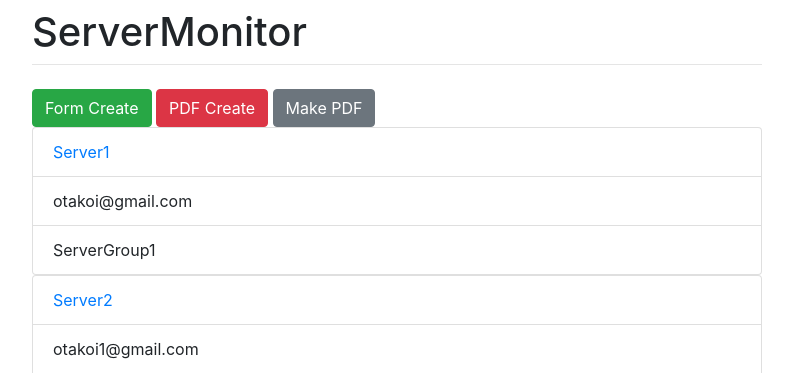
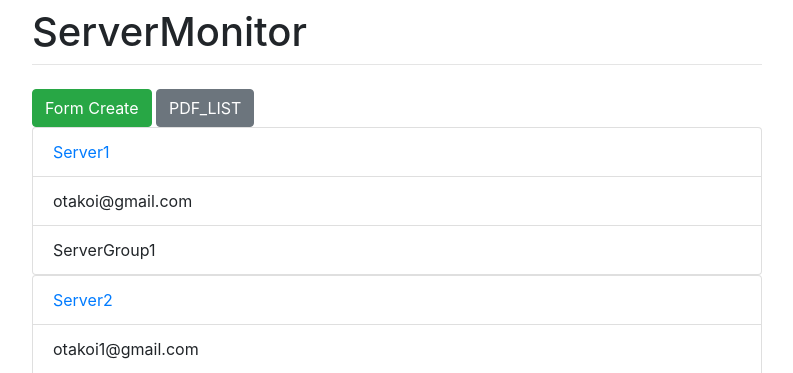
Before and after one commit to HAtherlolz/Django, a Django app: page / in a window 1280 px wide. Shown: the part 56-429 px from the top of the page, without its empty margins (243-1036 px from the left). Run offline with Django 3.2, Linux system fonts and the light colour scheme; data comes from the database, SQL or seed files in the repository; both versions use the stored data as it was after the commit; some libraries are stand-ins or nearby versions.

Commit message:
lab6 update

```diff
--- a/mylabs/comments/models.py
+++ b/mylabs/comments/models.py
@@ -30,5 +30,11 @@ class PdfMaker(models.Model):
     email = models.EmailField()
     url = models.SlugField(max_length=160, unique=True, null=False)
 
+    def get_absolute_pdf_url(self):
+        return reverse("pdf_detail", kwargs={"slug": self.url})
+
+    '''def get_absolute_pdf_export_url(self):
+        return reverse("pdf_export", kwargs={"slug": self.url})'''
+
     def __str__(self):
         return self.name
--- a/mylabs/comments/templates/comments/pdfmaker_detail.html
+++ b/mylabs/comments/templates/comments/pdfmaker_detail.html
@@ -4,9 +4,9 @@
   <ul class="list-group">
     <li class="list-group-item active">{{ pdfmaker.name }}</li>
     <li class="list-group-item">{{ pdfmaker.time}}</li>
-    <li class="list-group-item">{{ pdfmakerr.type }}</li>
+    <li class="list-group-item">{{ pdfmaker.type }}</li>
     <li class="list-group-item">{{ pdfmaker.email}}</li>
-    <a href="{% url 'serv_mon_download' %}" class='btn btn-secondary'>Export</a>
+    <a href="{% url 'pdf_export' pdfmaker.pk %}" class='btn btn-secondary'>MakePDF</a>
   </ul>
 </div>
 {% endblock content%}
--- a/mylabs/comments/templates/comments/pdfmaker_list.html
+++ b/mylabs/comments/templates/comments/pdfmaker_list.html
@@ -1,11 +1,11 @@
 {% extends 'comments/base.html' %}
 {% block content %}
+  <a href="{% url 'serv_mon_list' %}" class='btn btn-success'>Back to MainPage</a>
   <a href="{% url 'pdf_create' %}" class='btn btn-danger'>PDF Create</a>
-  <a href="{% url 'pdf_export' %}"class='btn btn-secondary'>Make PDF</a>
   {% for pdfmaker in pdfmaker_list %}
     <div class="otakoi">
       <ul class="list-group">
-        <a href="{{ servmonitor.get_absolute_url }}" class="list-group-item">{{ pdfmaker.name }}</a>
+        <a href="{{ pdfmaker.get_absolute_pdf_url }}" class="list-group-item">{{ pdfmaker.name }}</a>
         <li class="list-group-item">{{ pdfmaker.email}}</li>
       </ul>
     </div>
--- a/mylabs/comments/templates/comments/servmonitor_detail.html
+++ b/mylabs/comments/templates/comments/servmonitor_detail.html
@@ -9,7 +9,7 @@
     <li class="list-group-item">{{ servmonitor.group }}</li>
     <li class="list-group-item">{{ servmonitor.group_type }}</li>
     <li class="list-group-item">{{ servmonitor.gps}}</li>
-    <a href="{% url 'serv_mon_download' %}" class='btn btn-secondary'>Export</a>
+    <a href="{% url 'serv_mon_download' servmonitor.pk %}" class='btn btn-secondary'>Export</a>
   </ul>
 </div>
 {% endblock content%}
--- a/mylabs/comments/templates/comments/servmonitor_list.html
+++ b/mylabs/comments/templates/comments/servmonitor_list.html
@@ -1,8 +1,7 @@
 {% extends 'comments/base.html' %}
 {% block content %}
   <a href="{% url 'serv_mon_add' %}" class='btn btn-success'>Form Create </a>
-  <a href="{% url 'pdf_create' %}" class='btn btn-danger'>PDF Create</a>
-  <a href="{% url 'pdf_export' %}"class='btn btn-secondary'>Make PDF</a>
+  <a href="{% url 'pdf_list' %}"class='btn btn-secondary'>PDF_LIST</a>
   {% for servmonitor in servmonitor_list %}
     <div class="otakoi">
       <ul class="list-group">
--- a/mylabs/comments/urls.py
+++ b/mylabs/comments/urls.py
@@ -3,12 +3,12 @@ from django.urls import path
 from . import views
 
 urlpatterns = [
-    path("", views.ServMonView.as_view()),
+    path("", views.ServMonView.as_view(), name='serv_mon_list'),
     path("<slug:slug>", views.ServDetail.as_view(), name='serv_mon_detail'),
     path("create/", views.ServCreateView.as_view(), name='serv_mon_add'),
-    path("export/", views.export, name='serv_mon_download'),
-    path("pdf_list", views.PdfMakerList.as_view()),
-    path('pdf_list/<slug:slug>', views.PdfMakerDetail.as_view(), name='pdf_detail'),
-    path("pdf/", views.PdfMakerCreateView.as_view(), name='pdf_create'),
-    path("pdf_export/", views.pdf_export, name='pdf_export'),
+    path("export/<int:pk>", views.export, name='serv_mon_download'),
+    path("pdf_list/", views.PdfMakerView.as_view(), name='pdf_list'),
+    path("pdf_list/<slug:slug>/", views.PdfMakerDetail.as_view(), name='pdf_detail'),
+    path("pdf_create/", views.PdfMakerCreateView.as_view(), name='pdf_create'),
+    path("pdf_list/pdf_export/<int:pk>/", views.pdf_export, name='pdf_export'),
 ]
--- a/mylabs/comments/views.py
+++ b/mylabs/comments/views.py
@@ -23,10 +23,9 @@ class ServDetail(DetailView):
     slug_field = "url"
 
 
-def export(request):
-    bd = ServMonitor.objects.filter(url=slug)
-    for i in bd:
-        data = {'name': i.name, 'type': i.type, 'email': i.email, 'group': i.group, 'group_type': i.group_type, 'gps': i.gps, 'url': i.url}
+def export(request, pk):
+    bd = ServMonitor.objects.get(id=pk)
+    data = {'name': bd.name, 'type': bd.type, 'email': bd.email, 'group': bd.group, 'group_type': bd.group_type, 'gps': bd.gps, 'url': bd.url}
     response = HttpResponse(json.dumps(data), content_type='application/json')
     response['Content-Disposition'] = 'attachment; filename="members.json"'
     return response
@@ -38,10 +37,10 @@ class ServCreateView(CreateView):
 
 
 '''PDF'''
-class PdfMakerList(ListView):
+class PdfMakerView(ListView):
     model = PdfMaker
-    queryset = ServMonitor.objects.all()
-    template = 'comments\pdfmaker_list.html'
+    queryset = PdfMaker.objects.all()
+    #template = 'comments\pdfmaker.html'
 
 class PdfMakerDetail(DetailView):
     model = PdfMaker
@@ -53,15 +52,14 @@ class PdfMakerCreateView(CreateView):
     fields = ('name', 'time', 'type', 'email', 'url')
 
 
-def pdf_export(request):
+def pdf_export(request, pk):
     buffer = io.BytesIO()
     p = canvas.Canvas(buffer)
-    bd = PdfMaker.objects.all()
-    for i in bd:
-        p.drawString(100, 100, i.name)
-        #p.drawString(100, 150, i.time)
-        p.drawString(100, 200, i.type)
-        p.drawString(100, 250, i.email)
+    bd = PdfMaker.objects.get(id=pk)
+    p.drawString(100, 100, bd.name)
+    #p.drawString(100, 150, i.time)
+    p.drawString(100, 200, bd.type)
+    p.drawString(100, 250, bd.email)
     p.showPage()
     p.save()
     buffer.seek(0)
--- a/mylabs/mylabs/urls.py
+++ b/mylabs/mylabs/urls.py
@@ -18,5 +18,5 @@ from django.urls import path, include
 
 urlpatterns = [
     path('admin/', admin.site.urls),
-    path('', include('comments.urls')),
+    path("", include('comments.urls')),
 ]
```
Also changed, not shown: mylabs/db.sqlite3.
